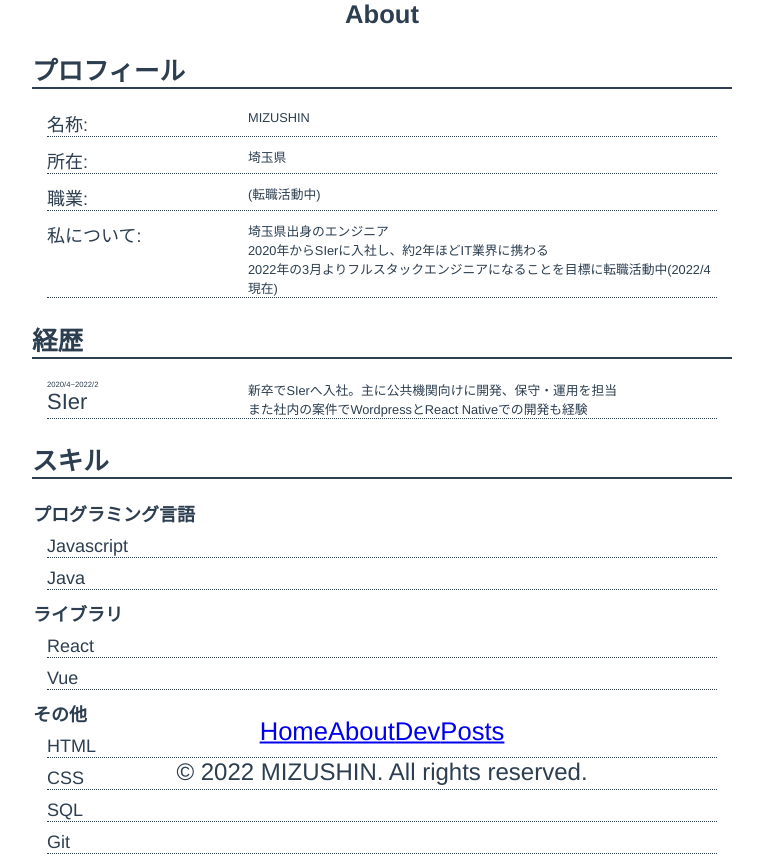
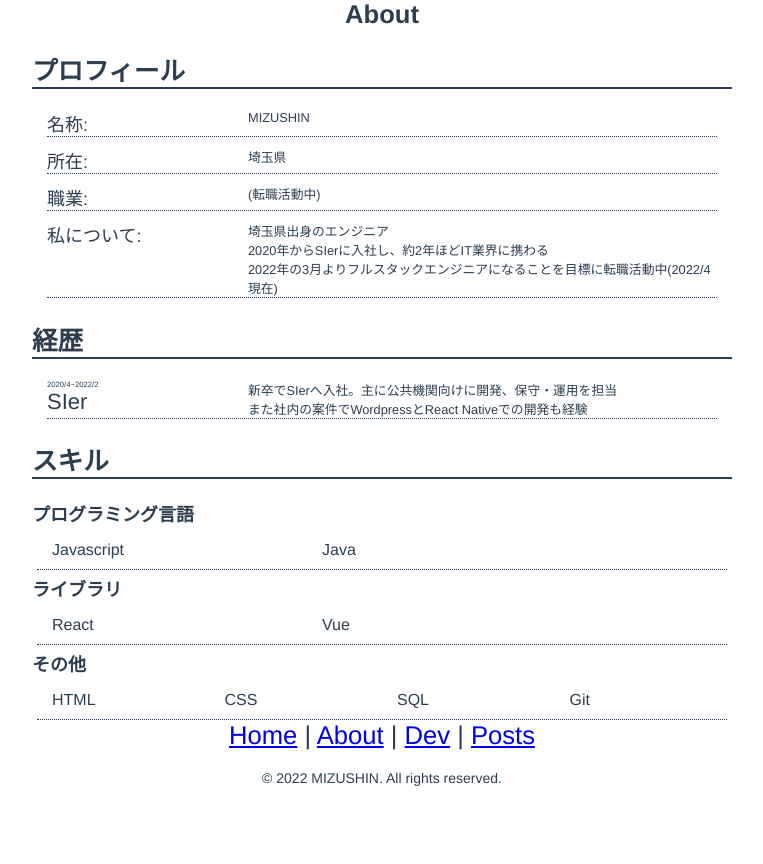
Before and after one commit to mizushin53/portfolio, a Vue app: page /about in a window 1280 px wide. Shown: the whole page, without its empty margins (258-1021 px from the left). After the commit the page ends 800 px from the top, so only its background shows below. Built offline with nearby package versions, Linux system fonts and the light colour scheme.

Commit message:
Aboutのスキル欄修正

```diff
--- a/src/App.vue
+++ b/src/App.vue
@@ -1,13 +1,14 @@
 <template>
+
   <router-view></router-view>
   <nav class="pages">
-    <a><router-link to="/">Home</router-link></a>
-    <a><router-link to="/about">About</router-link></a>
-    <a><router-link to="/dev">Dev</router-link></a>
+    <a><router-link to="/">Home</router-link></a> |
+    <a><router-link to="/about">About</router-link></a> |
+    <a><router-link to="/dev">Dev</router-link></a> |
     <a><router-link to="/posts">Posts</router-link></a>
   </nav>
   <footer>
-    © 2022 MIZUSHIN. All rights reserved.
+    <p>© 2022 MIZUSHIN. All rights reserved.</p>
   </footer>
 </template>
 
@@ -20,29 +21,31 @@ html {
   margin: 0;
   padding: 0;
   border: 0;
-
 }
 
 body{
   margin: 0;
   padding: 0;
   border: 0;
+  width: 100vw;
+  height: 100vh;
 }
-nav {
-  margin: 27px auto 0;
-  font-size: clamp(20px, 2vw, 40px);
+.pages {
+  margin: 10px auto;
+  font-size: clamp(10px, 2vw, 30px);
   position: absolute;
   bottom:5%;
   left: 50%;
-  transform: translate(-50%,-50%);
+  transform: translate(-50%);
 }
 
 footer {
-  font-size: clamp(8px, 2vw, 24px);
+  margin: 0;
+  font-size: clamp(8px, 2vw, 14px);
   position: absolute;
   bottom:0%;
   left: 50%;
-  transform: translate(-50%,-50%);
+  transform: translate(-50%);
 }
 
 #app {
--- a/src/pages/About.vue
+++ b/src/pages/About.vue
@@ -1,4 +1,5 @@
 <script>
+// import t from "/img/javascript.svg"
 export default {
   data() {
     return {
@@ -36,57 +37,41 @@ export default {
         {
           id: 1,
           title: 'HTML',
-          icon: '',
-          description: '',
           category: 'other'
         },
         {
           id: 2,
           title: 'CSS',
-          icon: '',
-          description: '',
           category: 'other'
         },
         {
           id: 3,
           title: 'Javascript',
-          icon: '',
-          description: '',
           category: 'programmingLanguage'
         },
         {
           id: 4,
           title: 'React',
-          icon: '',
-          description: '',
           category: 'library'
         },
         {
           id: 5,
           title: 'Java',
-          icon: '',
-          description: '',
           category: 'programmingLanguage'
         },
         {
           id: 6,
           title: 'SQL',
-          icon: '',
-          description: '',
           category: 'other'
         },
         {
           id: 7,
           title: 'Git',
-          icon: '',
-          description: '',
           category: 'other'
         },
         {
           id: 8,
           title: 'Vue',
-          icon: '',
-          description: '',
           category: 'library'
         },
       ]
@@ -124,35 +109,33 @@ export default {
     </template>
   </div>
 
-  <div class="section">
+  <div class="skillSection">
     <h2>スキル</h2>
     <h3>プログラミング言語</h3>
-    <template v-for="item in skillItems" :key="item.id">
-      <dl v-if="item.category === 'programmingLanguage'">
-        <dt>
+    <div class="skillList">
+      <template  v-for="item in skillItems" :key="item.id">
+        <div class="skillCard" v-if="item.category === 'programmingLanguage'">
           {{ item.title }}
-        </dt>
-        <dd>{{ item.description }}</dd>
-      </dl>
-    </template>
+        </div>
+      </template>
+    </div>
+
     <h3>ライブラリ</h3>
-    <template v-for="item in skillItems" :key="item.id">
-      <dl v-if="item.category === 'library'">
-        <dt>
+        <div class="skillList">
+      <template  v-for="item in skillItems" :key="item.id">
+        <div class="skillCard" v-if="item.category === 'library'">
           {{ item.title }}
-        </dt>
-        <dd>{{ item.description }}</dd>
-      </dl>
-    </template>
+        </div>
+      </template>
+    </div>
     <h3>その他</h3>
-    <template v-for="item in skillItems" :key="item.id">
-      <dl v-if="item.category === 'other'">
-        <dt>
+        <div class="skillList">
+      <template  v-for="item in skillItems" :key="item.id">
+        <div class="skillCard" v-if="item.category === 'other'">
           {{ item.title }}
-        </dt>
-        <dd>{{ item.description }}</dd>
-      </dl>
-    </template>
+        </div>
+      </template>
+    </div>
   </div>
 
 </template>
@@ -171,13 +154,19 @@ h2 {
 
 h3 {
   font-size: clamp(12px, 2vw, 18px);
-  margin: 1px;
+  margin: auto;
   text-align: left;
 }
 
 .section {
   margin: 0 auto;
   max-width: 700px;
+}
+
+.skillSection {
+  margin: 0 auto;
+  max-width: 700px;
+
 }
 
 dl {
@@ -208,4 +197,18 @@ dd {
   margin: 0;
   font-size: clamp(20px, 2vw, 22px);
 }
+
+.skillList {
+  margin: 5px;
+  display: flex;
+  border-bottom: dotted 1px;
+}
+.skillCard {
+  margin: 10px 15px 10px 15px;
+  display: flex;
+  font-size: clamp(10px, 2vw, 16px);
+  width: calc(100%/3);
+  text-align: center;
+  width: 30vh;
+}
 </style>
```
Also changed, not shown: public/images/javascript.svg (added).
